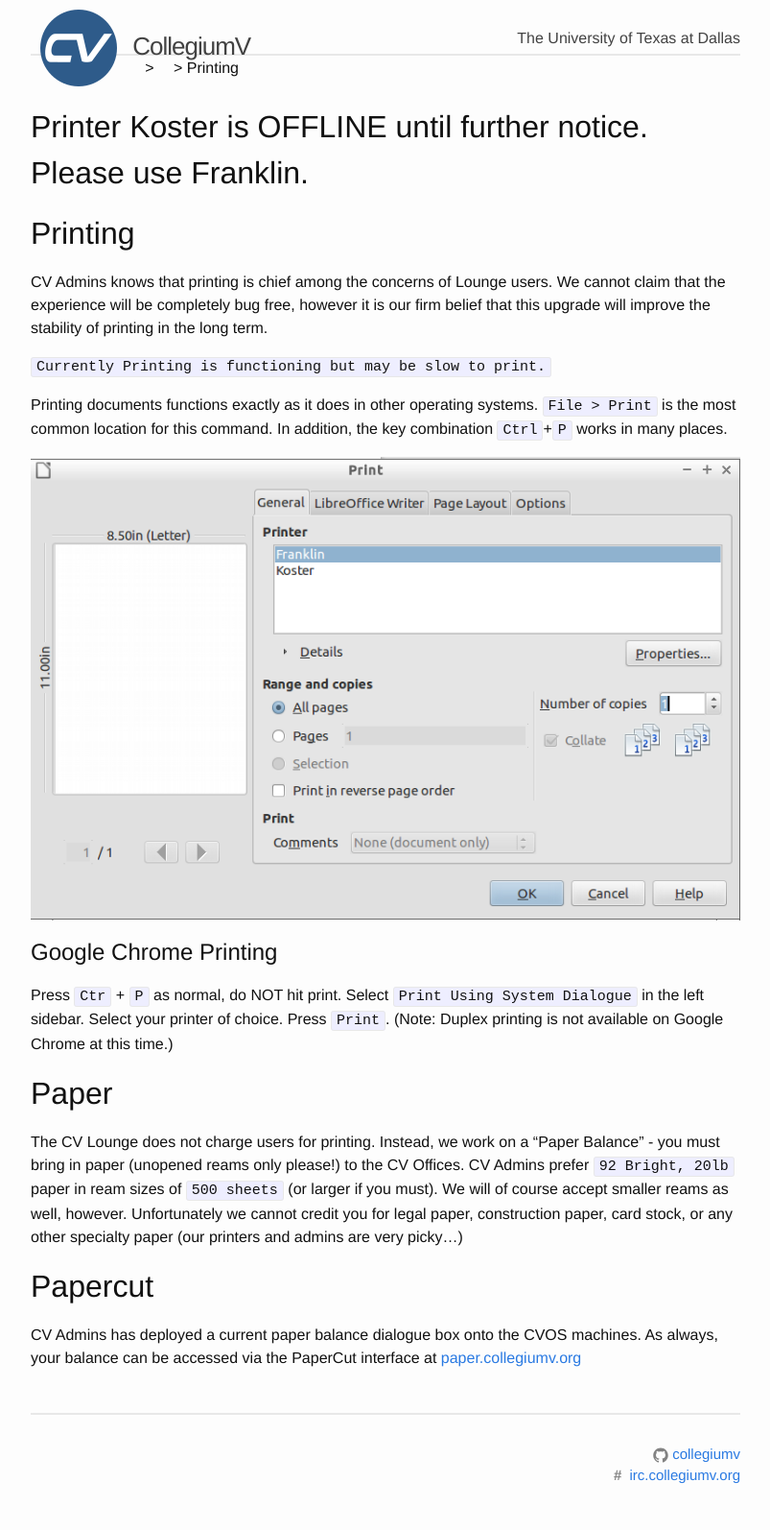
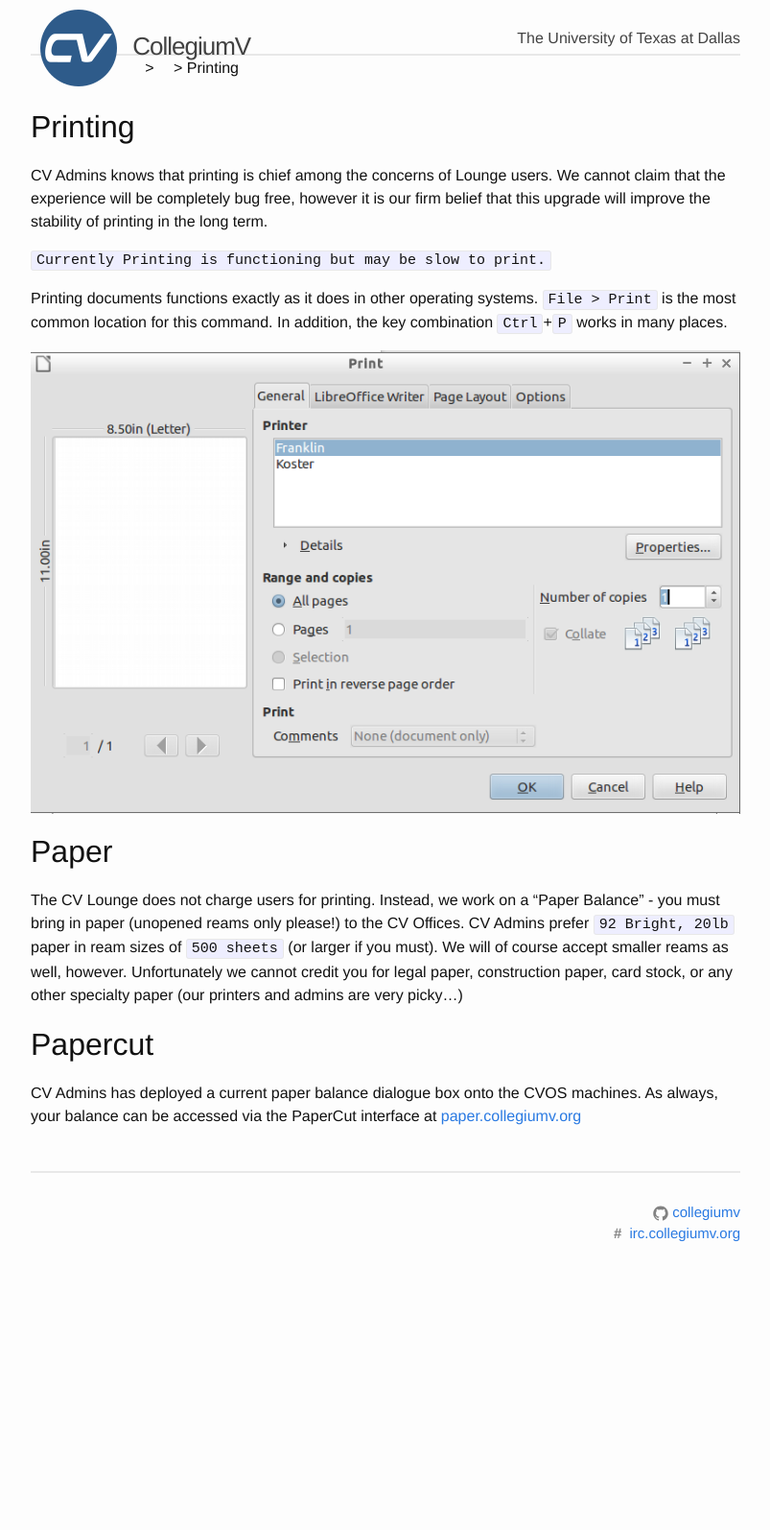
Before and after one commit to collegiumv/cv_doc_legacy, a Jekyll site: the page built from work/printing.md, in a window 1280 px wide. Shown: the whole page at 96% size, without its empty margins (238-1041 px from the left). Built offline with Jekyll 4.4.1, drawn with Linux system fonts in a browser that asks for light colours; after the commit the page ends 1342 px from its top, so only the background shows below that.

Commit message:
Printing on koster works now

```diff
--- a/work/printing.md
+++ b/work/printing.md
@@ -3,7 +3,6 @@ title: Printing
 author: CV Admins
 layout: default
 ---
-#Printer Koster is OFFLINE until further notice. Please use Franklin.
 
 #Printing
 CV Admins knows that printing is chief among the concerns of Lounge users.  We cannot claim that the experience will be completely bug free, however it is our firm belief that this upgrade will improve the stability of printing in the long term.
@@ -14,9 +13,6 @@ Printing documents functions exactly as it does in other operating systems.  `Fi
 
 ![Print Dialog](/img/work/printDialogue.png)
 
-##Google Chrome Printing
-Press `Ctr` + `P` as normal, do NOT hit print. Select `Print Using System Dialogue` in the left sidebar. Select your printer of choice. Press `Print`. (Note: Duplex printing is not available on Google Chrome at this time.)
-
 #Paper
 The CV Lounge does not charge users for printing.  Instead, we work on a "Paper Balance" - you must bring in paper (unopened reams only please!) to the CV Offices.  CV Admins prefer `92 Bright, 20lb` paper in ream sizes of `500 sheets` (or larger if you must).  We will of course accept smaller reams as well, however. Unfortunately we cannot credit you for legal paper, construction paper, card stock, or any other specialty paper (our printers and admins are very picky...)
 
```
